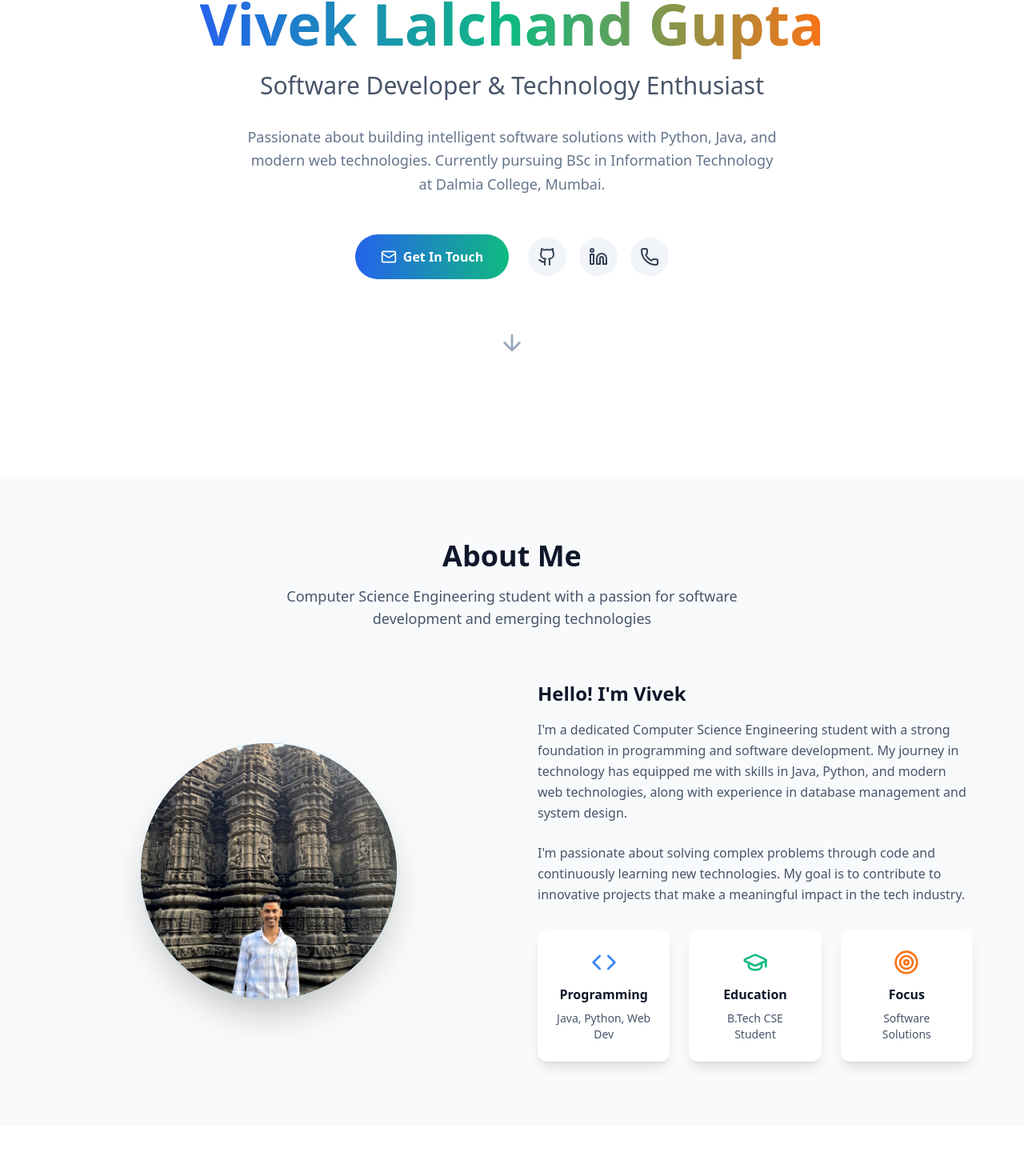
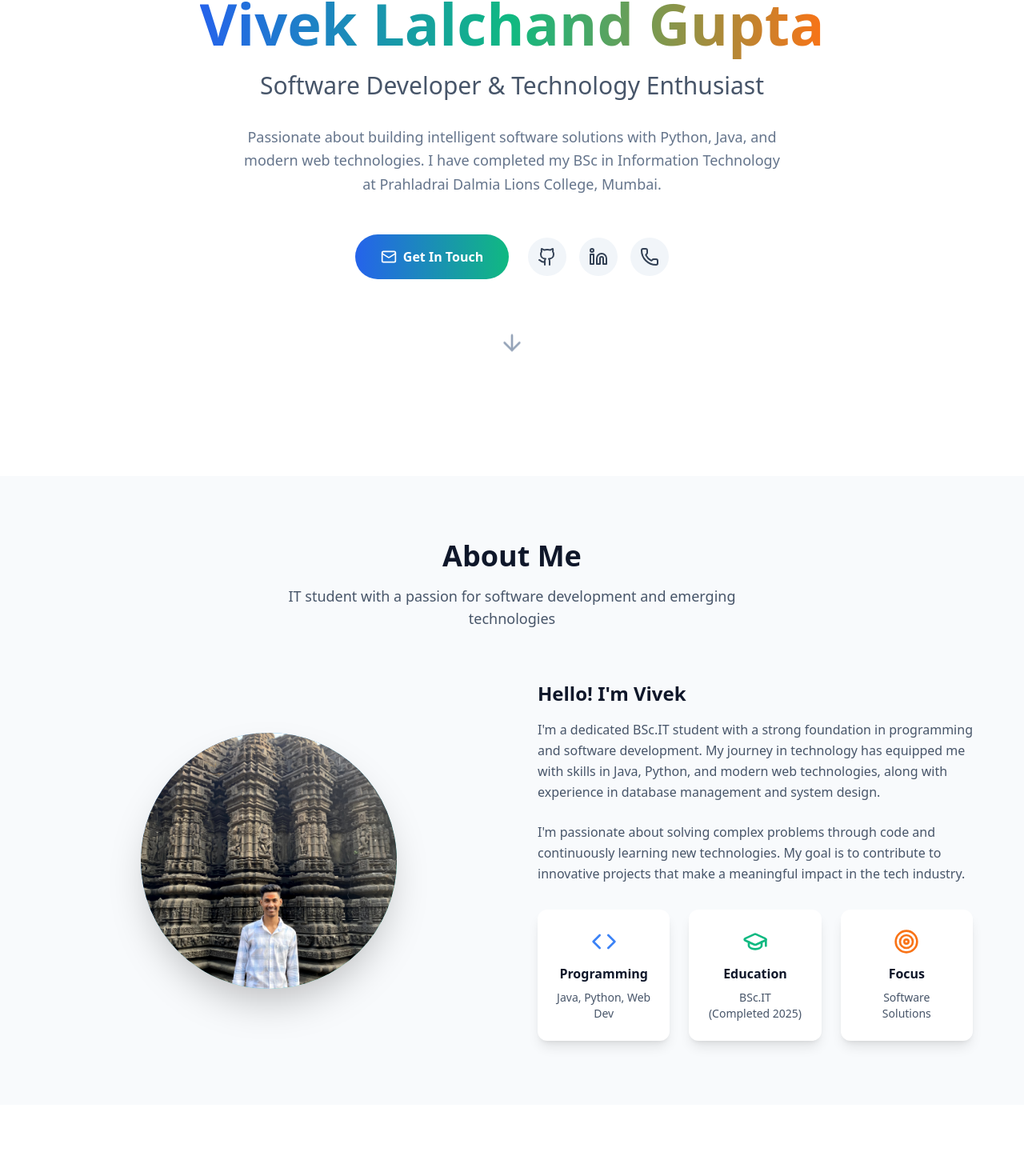
Before and after one commit to Vivek1054/Portfolio, a React (Vite) app: page / in a window 1280 px wide. Shown: the part 205-1670 px from the top of the page at 80% size. Built offline with nearby package versions, Linux system fonts and the light colour scheme.

Commit message:
first commit

```diff
--- a/src/components/About.jsx
+++ b/src/components/About.jsx
@@ -12,7 +12,7 @@ const About = () => {
           <div className="text-center mb-16">
             <h2 className="text-3xl sm:text-4xl font-bold mb-4">About Me</h2>
             <p className="text-lg text-slate-600 dark:text-slate-300 max-w-2xl mx-auto">
-              Computer Science Engineering student with a passion for software
+              IT student with a passion for software
               development and emerging technologies
             </p>
           </div>
@@ -85,7 +85,7 @@ const About = () => {
               <div>
                 <h3 className="text-2xl font-semibold mb-4">Hello! I'm Vivek</h3>
                 <p className="text-slate-600 dark:text-slate-300 leading-relaxed mb-6">
-                  I'm a dedicated Computer Science Engineering student with a strong foundation in programming
+                  I'm a dedicated BSc.IT student with a strong foundation in programming
                   and software development. My journey in technology has equipped me with skills in Java, Python,
                   and modern web technologies, along with experience in database management and system design.
                 </p>
@@ -105,7 +105,7 @@ const About = () => {
                 <div className="text-center p-6 bg-white dark:bg-slate-800 rounded-xl shadow-lg hover:shadow-xl transition-shadow duration-300">
                   <GraduationCap className="w-8 h-8 text-emerald-500 mx-auto mb-3" />
                   <h4 className="font-semibold mb-2">Education</h4>
-                  <p className="text-sm text-slate-600 dark:text-slate-400">B.Tech CSE Student</p>
+                  <p className="text-sm text-slate-600 dark:text-slate-400">BSc.IT (Completed 2025)</p>
                 </div>
                 <div className="text-center p-6 bg-white dark:bg-slate-800 rounded-xl shadow-lg hover:shadow-xl transition-shadow duration-300">
                   <Target className="w-8 h-8 text-orange-500 mx-auto mb-3" />
--- a/src/components/Hero.jsx
+++ b/src/components/Hero.jsx
@@ -20,7 +20,7 @@ const Hero = () => {
           </p>
           <p className="text-lg text-slate-500 dark:text-slate-400 mb-12 max-w-2xl mx-auto leading-relaxed">
             Passionate about building intelligent software solutions with Python, Java, and modern web technologies.
-            Currently pursuing BSc in Information Technology at Dalmia College, Mumbai.
+            I have completed my BSc in Information Technology at Prahladrai Dalmia Lions College, Mumbai.
           </p>
         </div>
 
```
Also changed, not shown: 1 other file (tests, documents, lock files or other folders).
